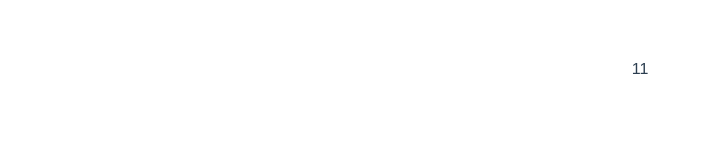
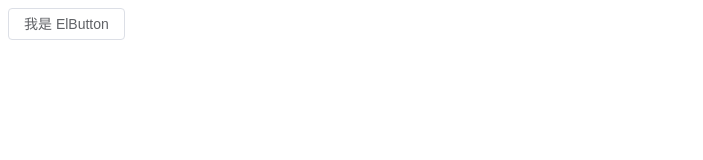
Before and after one commit to Jveen-D/vue3-vite--template, a Vue app: page / in a window 1280 px wide. Shown: the top 160 px of the page, without its empty margins (0-703 px from the left). Built offline with nearby package versions, Linux system fonts and the light colour scheme.

Commit message:
修改环境配置文件

```diff
--- a/package.json
+++ b/package.json
@@ -28,9 +28,11 @@
     "postcss": "^8.3.6",
     "prettier": "^2.4.0",
     "sass": "^1.39.2",
+    "sass-loader": "^12.1.0",
     "tailwindcss": "^2.2.14",
     "vite": "^2.5.4",
     "vite-plugin-compression": "^0.3.5",
+    "vite-plugin-element-plus": "0.0.12",
     "vite-plugin-style-import": "^1.2.1"
   }
 }
--- a/src/App.vue
+++ b/src/App.vue
@@ -1,16 +1,11 @@
 <template>
-  <div>11</div>
+  <el-button> 我是 ElButton </el-button>
 </template>
 
-<script setup></script>
+<script setup>
+import { ElButton } from 'element-plus'
+</script>
 
 <style>
-  #app {
-    font-family: Avenir, Helvetica, Arial, sans-serif;
-    -webkit-font-smoothing: antialiased;
-    -moz-osx-font-smoothing: grayscale;
-    text-align: center;
-    color: #2c3e50;
-    margin-top: 60px;
-  }
+
 </style>
--- a/src/main.js
+++ b/src/main.js
@@ -1,8 +1,7 @@
 import { createApp } from 'vue';
-import ElementPlus from 'element-plus';
+import 'tailwindcss/tailwind.css';
 import 'element-plus/dist/index.css'
 import App from './App.vue';
 
 const app = createApp(App);
-app.use(ElementPlus);
 app.mount('#app');
--- a/vite.config.js
+++ b/vite.config.js
@@ -4,12 +4,17 @@ import vue from '@vitejs/plugin-vue'
 //vite-plugin-compression，使用gzip或brotli来压缩资源
 import viteCompression from 'vite-plugin-compression'
 
-// https://vitejs.dev/config/
+// vite-plugin-element-plus，element按需加载
+import VitePluginElementPlus from 'vite-plugin-element-plus'
+
 export default defineConfig({
   plugins: [
     vue(),
     viteCompression({
       filter: /\.(js|mjs|json|css|html|png|ico)$/i
+    }),
+    VitePluginElementPlus({
+      format: process.env.NODE_ENV === 'development' ? 'esm' : 'cjs',
     })
   ],
   resolve: {
```
Also changed, not shown: 2 other files (tests, documents, lock files or other folders).
